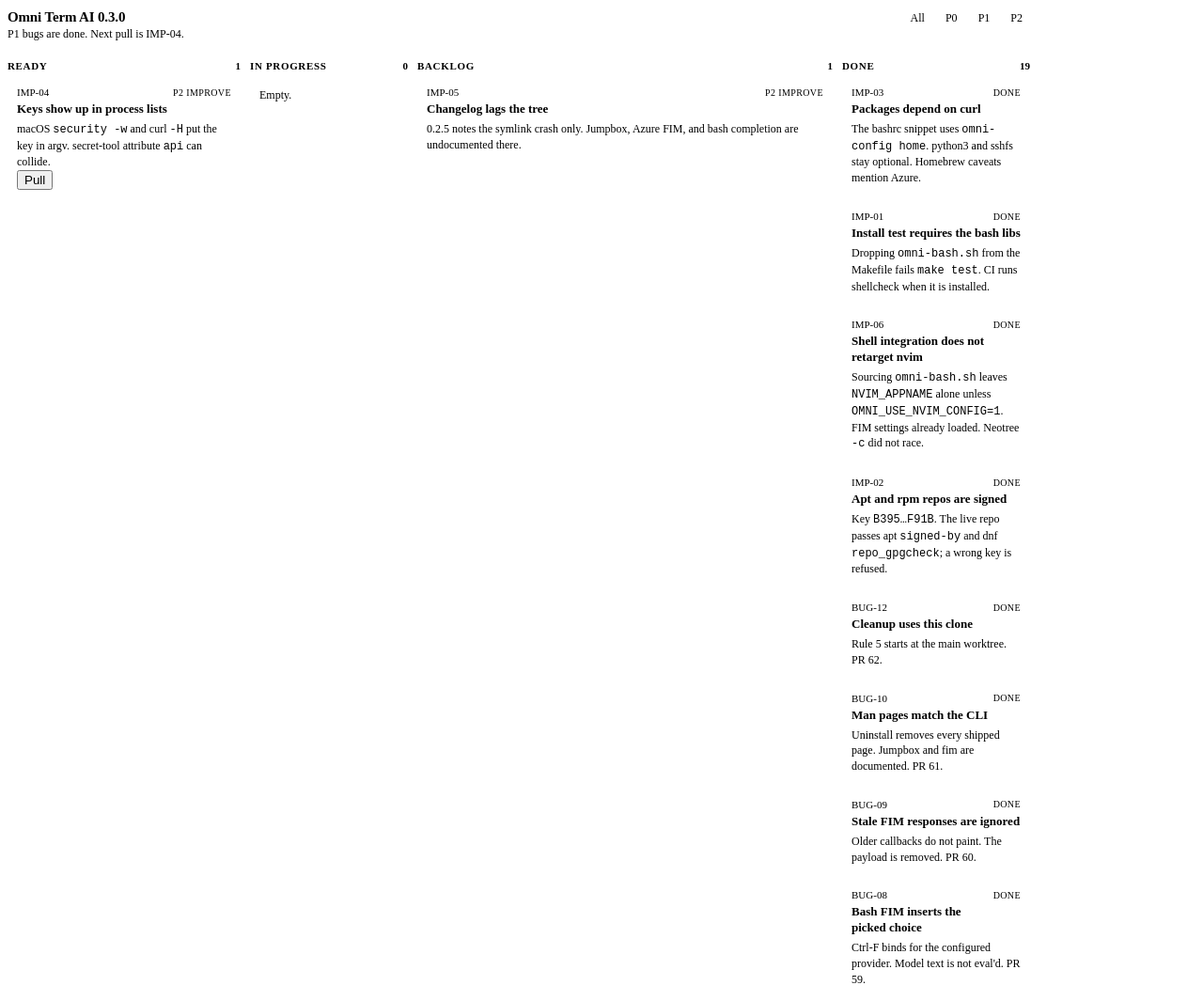
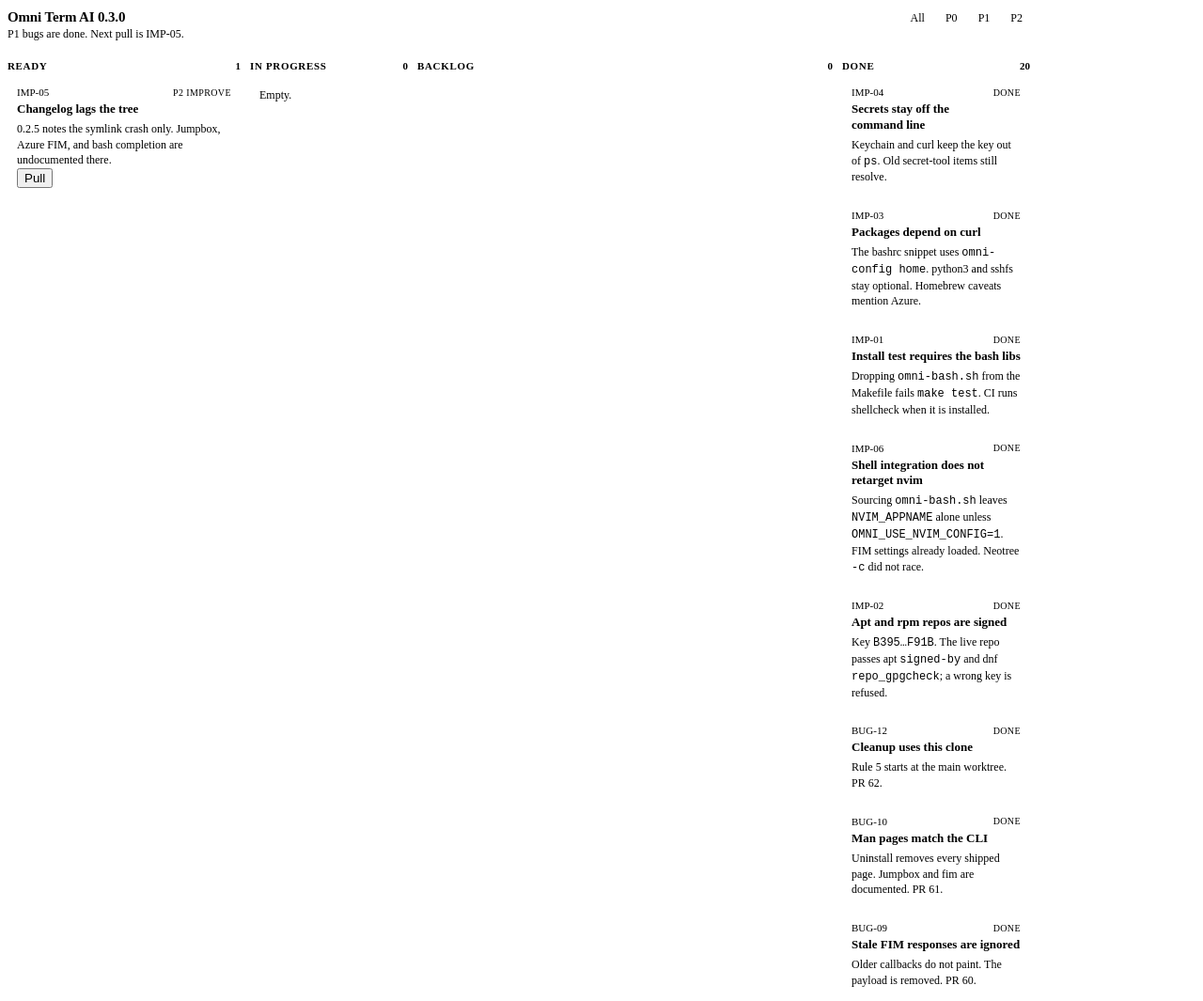
Before and after one commit to coldcanuk/omni-term-ai, a plain HTML site: page kanban.html in a window 1280 px wide. Shown: the top 1065 px of the page at 94% size. Drawn offline with Linux system fonts and the light colour scheme.

Commit message:
fix: keep API keys out of process listings
macOS keychain store prompts security from a 0600 file instead of -w.
curl reads the FIM auth header from a 0600 config. secret-tool items
are namespaced with service=omni-term-ai, and an older api attribute
still resolves.

```diff
--- a/kanban.html
+++ b/kanban.html
@@ -163,7 +163,7 @@
   <header class="top">
     <div>
       <h1>Omni Term AI 0.3.0</h1>
-      <p>P1 bugs are done. Next pull is IMP-04.</p>
+      <p>P1 bugs are done. Next pull is IMP-05.</p>
     </div>
     <div class="filters" role="group" aria-label="Filter cards">
       <button type="button" aria-pressed="true" data-filter="all">All</button>
@@ -176,11 +176,11 @@
     <section class="col" data-col="ready">
       <h2>Ready <span data-count>0</span></h2>
       <div class="stack">
-        <article data-pri="P2" data-id="IMP-04">
-          <header><span class="id">IMP-04</span><span class="tag">P2 improve</span></header>
-          <h3>Keys show up in process lists</h3>
-          <p>macOS <code>security -w</code> and curl <code>-H</code> put the key in argv. secret-tool attribute <code>api</code> can collide.</p>
-          <button type="button" data-hermes-send="Pull IMP-04.">Pull</button>
+        <article data-pri="P2" data-id="IMP-05">
+          <header><span class="id">IMP-05</span><span class="tag">P2 improve</span></header>
+          <h3>Changelog lags the tree</h3>
+          <p>0.2.5 notes the symlink crash only. Jumpbox, Azure FIM, and bash completion are undocumented there.</p>
+          <button type="button" data-hermes-send="Pull IMP-05.">Pull</button>
         </article>
       </div>
     </section>
@@ -193,16 +193,16 @@
     <section class="col" data-col="backlog">
       <h2>Backlog <span data-count>0</span></h2>
       <div class="stack">
-        <article data-pri="P2" data-id="IMP-05">
-          <header><span class="id">IMP-05</span><span class="tag">P2 improve</span></header>
-          <h3>Changelog lags the tree</h3>
-          <p>0.2.5 notes the symlink crash only. Jumpbox, Azure FIM, and bash completion are undocumented there.</p>
-        </article>
       </div>
     </section>
     <section class="col" data-col="done">
       <h2>Done <span data-count>0</span></h2>
       <div class="stack">
+        <article data-pri="P2" data-id="IMP-04">
+          <header><span class="id">IMP-04</span><span class="tag">done</span></header>
+          <h3>Secrets stay off the command line</h3>
+          <p>Keychain and curl keep the key out of <code>ps</code>. Old secret-tool items still resolve.</p>
+        </article>
         <article data-pri="P2" data-id="IMP-03">
           <header><span class="id">IMP-03</span><span class="tag">done</span></header>
           <h3>Packages depend on curl</h3>
```
Also changed, not shown: PLAN.md (+6 -6 lines), 5 other files.
